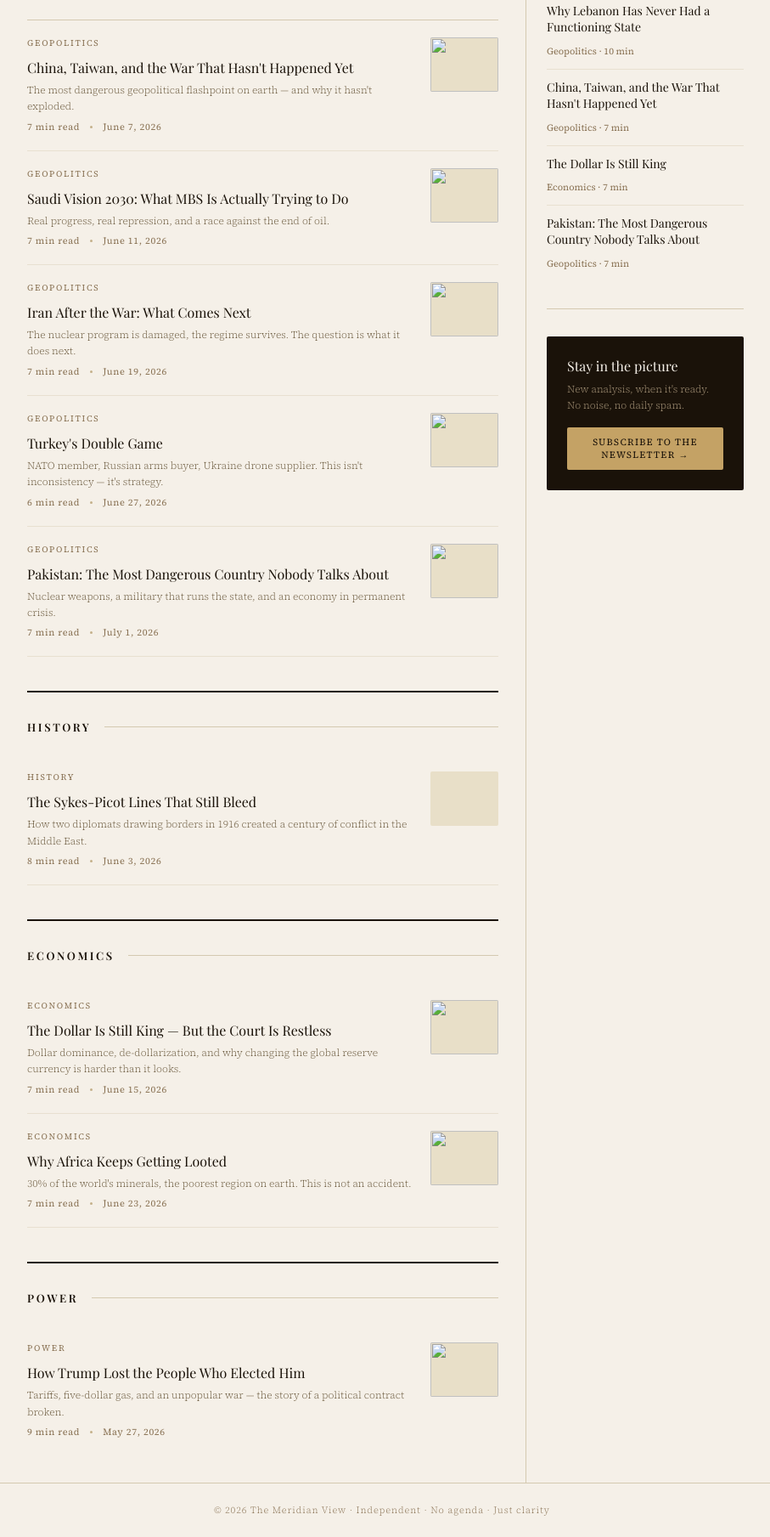
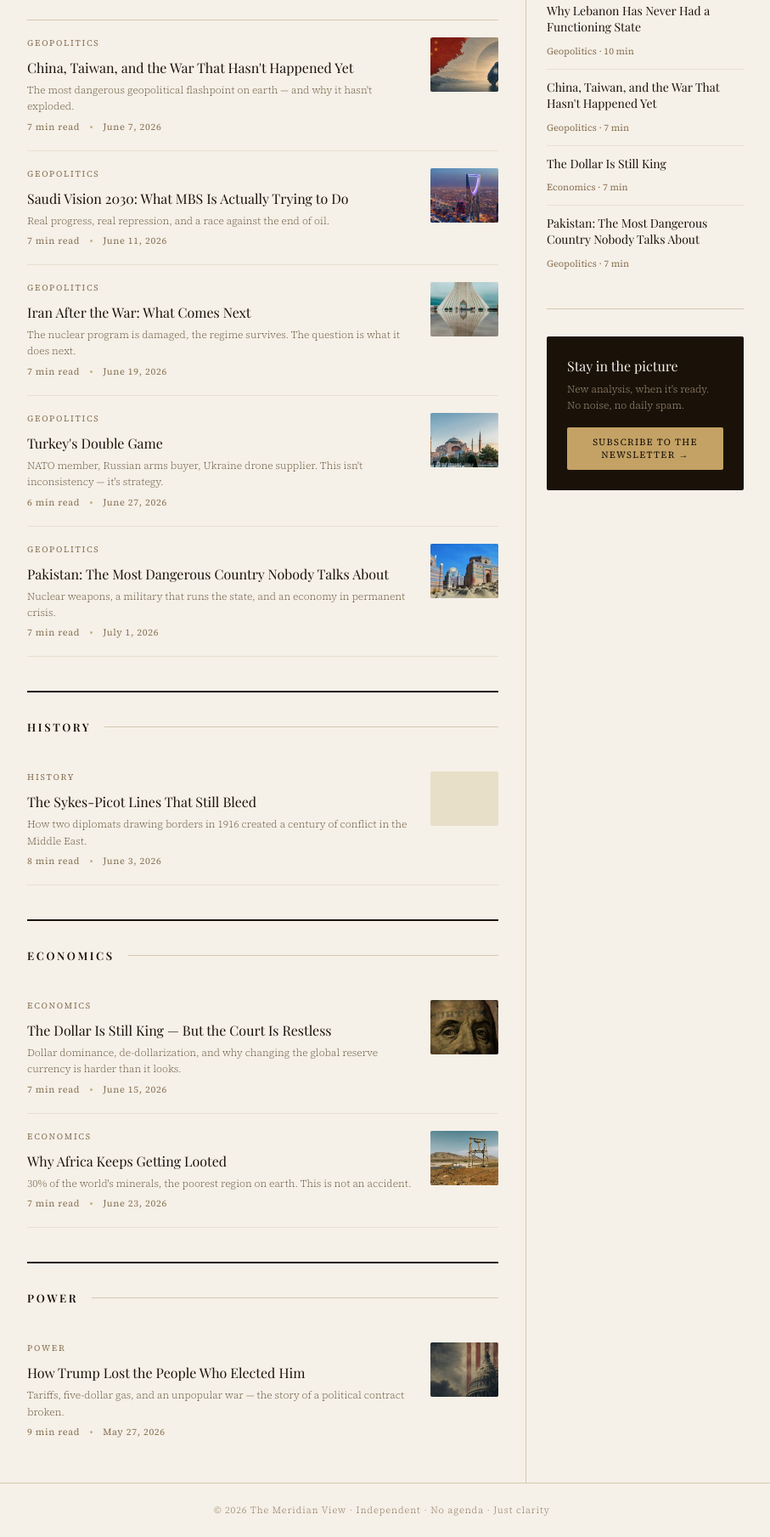
Before and after one commit to flakkakun/themeridianview, a plain HTML site: page index.html in a window 1280 px wide. Shown: the part 637-2446 px from the top of the page at 85% size, without its empty margins (190-1097 px from the left). Drawn offline with nearby package versions, Linux system fonts and the light colour scheme; a web font is replaced by a local one.

Commit message:
Add files via upload

```diff
--- a/index.html
+++ b/index.html
@@ -151,7 +151,7 @@
           <p class="article-deck">The most dangerous geopolitical flashpoint on earth — and why it hasn't exploded.</p>
           <div class="meta"><span>7 min read</span><span class="meta-dot"></span><span>June 7, 2026</span></div>
         </div>
-        <div class="article-thumb"><img src="images/taiwan-thumb.jpg" style="width:80px;height:64px;object-fit:cover;border-radius:2px;" alt=""></div>
+        <div class="article-thumb"><img src="taiwan-thumb.jpg" style="width:80px;height:64px;object-fit:cover;border-radius:2px;" alt=""></div>
       </article>
 
       <article class="article">
@@ -161,7 +161,7 @@
           <p class="article-deck">Real progress, real repression, and a race against the end of oil.</p>
           <div class="meta"><span>7 min read</span><span class="meta-dot"></span><span>June 11, 2026</span></div>
         </div>
-        <div class="article-thumb"><img src="images/saudi-thumb.jpg" style="width:80px;height:64px;object-fit:cover;border-radius:2px;" alt=""></div>
+        <div class="article-thumb"><img src="saudi-thumb.jpg" style="width:80px;height:64px;object-fit:cover;border-radius:2px;" alt=""></div>
       </article>
 
       <article class="article">
@@ -171,7 +171,7 @@
           <p class="article-deck">The nuclear program is damaged, the regime survives. The question is what it does next.</p>
           <div class="meta"><span>7 min read</span><span class="meta-dot"></span><span>June 19, 2026</span></div>
         </div>
-        <div class="article-thumb"><img src="images/iran-thumb.jpg" style="width:80px;height:64px;object-fit:cover;border-radius:2px;" alt=""></div>
+        <div class="article-thumb"><img src="iran-thumb.jpg" style="width:80px;height:64px;object-fit:cover;border-radius:2px;" alt=""></div>
       </article>
 
       <article class="article">
@@ -181,7 +181,7 @@
           <p class="article-deck">NATO member, Russian arms buyer, Ukraine drone supplier. This isn't inconsistency — it's strategy.</p>
           <div class="meta"><span>6 min read</span><span class="meta-dot"></span><span>June 27, 2026</span></div>
         </div>
-        <div class="article-thumb"><img src="images/turkey-thumb.jpg" style="width:80px;height:64px;object-fit:cover;border-radius:2px;" alt=""></div>
+        <div class="article-thumb"><img src="turkey-thumb.jpg" style="width:80px;height:64px;object-fit:cover;border-radius:2px;" alt=""></div>
       </article>
 
       <article class="article">
@@ -191,7 +191,7 @@
           <p class="article-deck">Nuclear weapons, a military that runs the state, and an economy in permanent crisis.</p>
           <div class="meta"><span>7 min read</span><span class="meta-dot"></span><span>July 1, 2026</span></div>
         </div>
-        <div class="article-thumb"><img src="images/pakistan-thumb.jpg" style="width:80px;height:64px;object-fit:cover;border-radius:2px;" alt=""></div>
+        <div class="article-thumb"><img src="pakistan-thumb.jpg" style="width:80px;height:64px;object-fit:cover;border-radius:2px;" alt=""></div>
       </article>
 
       <!-- HISTORY -->
@@ -223,7 +223,7 @@
           <p class="article-deck">Dollar dominance, de-dollarization, and why changing the global reserve currency is harder than it looks.</p>
           <div class="meta"><span>7 min read</span><span class="meta-dot"></span><span>June 15, 2026</span></div>
         </div>
-        <div class="article-thumb"><img src="images/dollar-thumb.jpg" style="width:80px;height:64px;object-fit:cover;border-radius:2px;" alt=""></div>
+        <div class="article-thumb"><img src="dollar-thumb.jpg" style="width:80px;height:64px;object-fit:cover;border-radius:2px;" alt=""></div>
       </article>
 
       <article class="article">
@@ -233,7 +233,7 @@
           <p class="article-deck">30% of the world's minerals, the poorest region on earth. This is not an accident.</p>
           <div class="meta"><span>7 min read</span><span class="meta-dot"></span><span>June 23, 2026</span></div>
         </div>
-        <div class="article-thumb"><img src="images/africa-thumb.jpg" style="width:80px;height:64px;object-fit:cover;border-radius:2px;" alt=""></div>
+        <div class="article-thumb"><img src="africa-thumb.jpg" style="width:80px;height:64px;object-fit:cover;border-radius:2px;" alt=""></div>
       </article>
 
       <!-- POWER -->
@@ -249,7 +249,7 @@
           <p class="article-deck">Tariffs, five-dollar gas, and an unpopular war — the story of a political contract broken.</p>
           <div class="meta"><span>9 min read</span><span class="meta-dot"></span><span>May 27, 2026</span></div>
         </div>
-        <div class="article-thumb"><img src="images/trump-thumb.jpg" style="width:80px;height:64px;object-fit:cover;border-radius:2px;" alt=""></div>
+        <div class="article-thumb"><img src="trump-thumb.jpg" style="width:80px;height:64px;object-fit:cover;border-radius:2px;" alt=""></div>
       </article>
 
     </main>
```
Also changed, not shown: china-taiwan-and-the-war-that-hasnt-happened-yet.html (+1 -1 lines), how-trump-lost-the-people-who-elected-him.html (+1 -1 lines), iran-after-the-war-what-comes-next.html (+1 -1 lines), pakistan-the-most-dangerous-country-nobody-talks-about.html (+1 -1 lines), saudi-vision-2030-what-mbs-is-actually-trying-to-do.html (+1 -1 lines), the-dollar-is-still-king-but-the-court-is-restless.html (+1 -1 lines), turkeys-double-game.html (+1 -1 lines), why-africa-keeps-getting-looted.html (+1 -1 lines), why-lebanon-has-never-had-a-functioning-state.html (+1 -1 lines).
